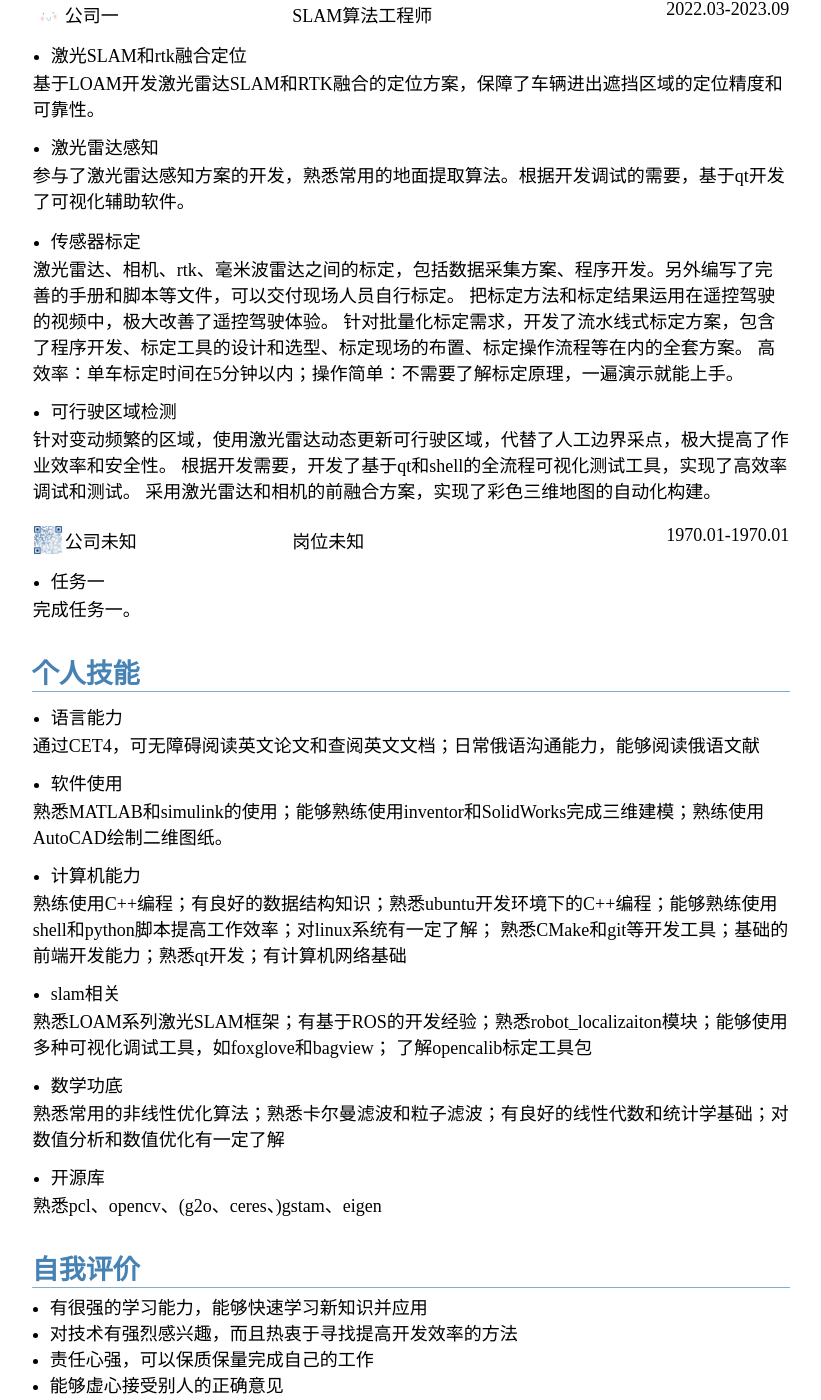
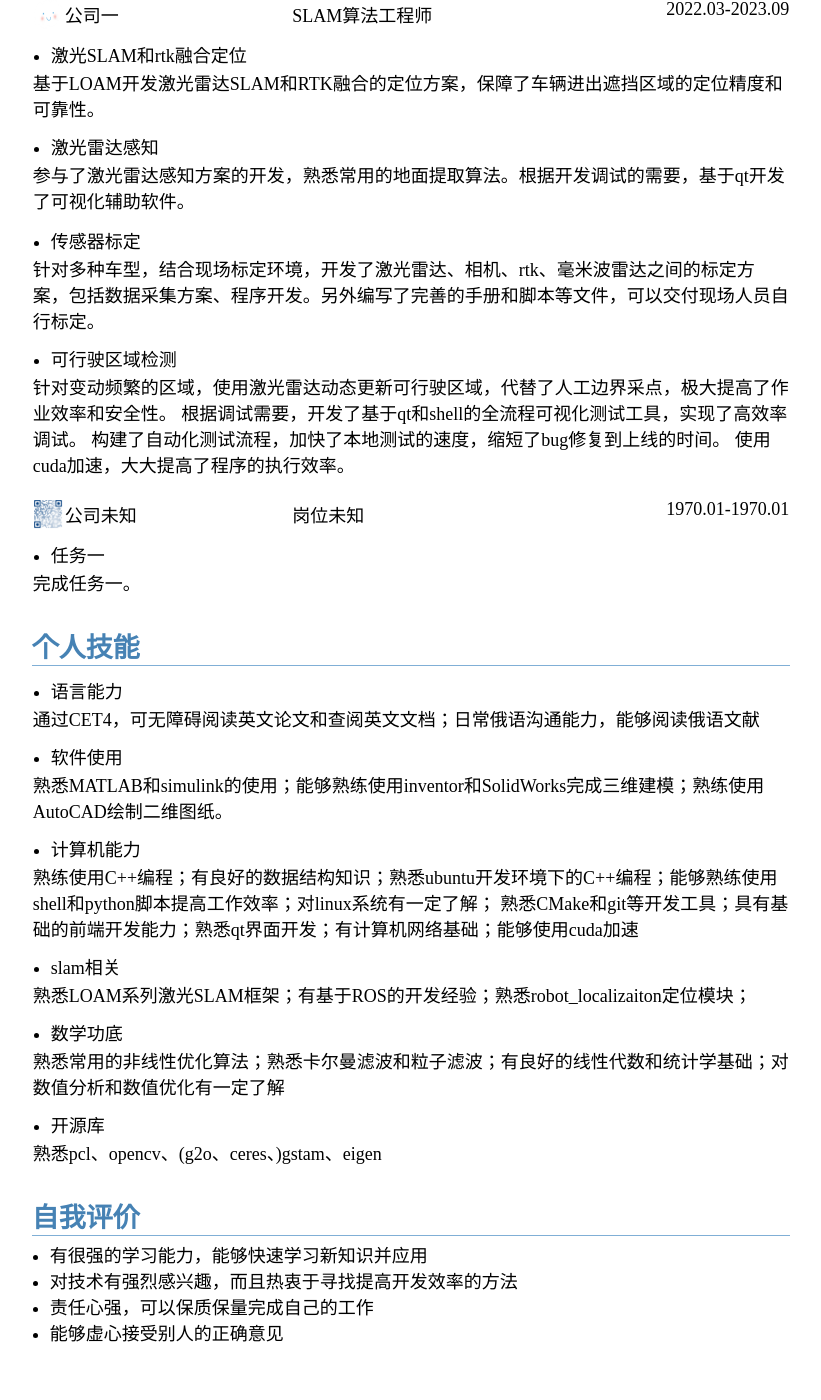
Before and after one commit to blue-stone-j/blue-stone-j.github.io, a Jekyll site: the page resume/index.html, which Jekyll copies as it is, in a window 1280 px wide and 1400 px high, scrolled down 652 px. Shown: the whole window, without its empty margins (229-1050 px from the left). Built offline with Jekyll 4.4.1, drawn with Linux system fonts in a browser that asks for light colours; after the commit the page ends 2015 px from its top, so only the background shows below that.

Commit message:
update resume

```diff
--- a/resume/index.html
+++ b/resume/index.html
@@ -111,10 +111,10 @@
           </ul>
           </td> <tr>
           <tr>
-            <td>激光雷达、相机、rtk、毫米波雷达之间的标定，包括数据采集方案、程序开发。另外编写了完善的手册和脚本等文件，可以交付现场人员自行标定。
-                把标定方法和标定结果运用在遥控驾驶的视频中，极大改善了遥控驾驶体验。
-                针对批量化标定需求，开发了流水线式标定方案，包含了程序开发、标定工具的设计和选型、标定现场的布置、标定操作流程等在内的全套方案。
-                高效率：单车标定时间在5分钟以内；操作简单：不需要了解标定原理，一遍演示就能上手。
+            <td>针对多种车型，结合现场标定环境，开发了激光雷达、相机、rtk、毫米波雷达之间的标定方案，包括数据采集方案、程序开发。另外编写了完善的手册和脚本等文件，可以交付现场人员自行标定。
+                <!-- 把标定方法和标定结果运用在遥控驾驶的视频中，极大改善了遥控驾驶体验。 -->
+                <!-- 针对批量化标定需求，开发了流水线式标定方案，包含了程序开发、标定工具的设计和选型、标定现场的布置、标定操作流程等在内的全套方案。 -->
+                <!-- 高效率：单车标定时间在5分钟以内；操作简单：不需要了解标定原理，一遍演示就能上手。 -->
             </td>
           </tr>
 
@@ -125,8 +125,10 @@
           </td> <tr>
           <tr>
             <td>针对变动频繁的区域，使用激光雷达动态更新可行驶区域，代替了人工边界采点，极大提高了作业效率和安全性。
-              根据开发需要，开发了基于qt和shell的全流程可视化测试工具，实现了高效率调试和测试。
-              采用激光雷达和相机的前融合方案，实现了彩色三维地图的自动化构建。
+              根据调试需要，开发了基于qt和shell的全流程可视化测试工具，实现了高效率调试。
+              构建了自动化测试流程，加快了本地测试的速度，缩短了bug修复到上线的时间。
+              使用cuda加速，大大提高了程序的执行效率。
+              <!-- 采用激光雷达和相机的前融合方案，实现了彩色三维地图的自动化构建。 -->
             </td>
           </tr>
         </table>
@@ -184,7 +186,7 @@
           </td> <tr>
           <tr>
             <td>熟练使用C++编程；有良好的数据结构知识；熟悉ubuntu开发环境下的C++编程；能够熟练使用shell和python脚本提高工作效率；对linux系统有一定了解；
-                熟悉CMake和git等开发工具；基础的前端开发能力；熟悉qt开发；有计算机网络基础</td>
+                熟悉CMake和git等开发工具；具有基础的前端开发能力；熟悉qt界面开发；有计算机网络基础；能够使用cuda加速</td>
           </tr>
 
           <tr><td>
@@ -193,8 +195,8 @@
           </ul>
           </td> <tr>
           <tr>
-            <td>熟悉LOAM系列激光SLAM框架；有基于ROS的开发经验；熟悉robot_localizaiton模块；能够使用多种可视化调试工具，如foxglove和bagview；
-                了解opencalib标定工具包</td>
+            <td>熟悉LOAM系列激光SLAM框架；有基于ROS的开发经验；熟悉robot_localizaiton定位模块；<!--能够使用多种可视化调试工具，如foxglove和bagview；
+                了解opencalib标定工具包--></td>
           </tr>
 
           <tr><td>
```
Also changed, not shown: _posts/C++/2022-11-25-STL-notes.md (+2 -0 lines).
